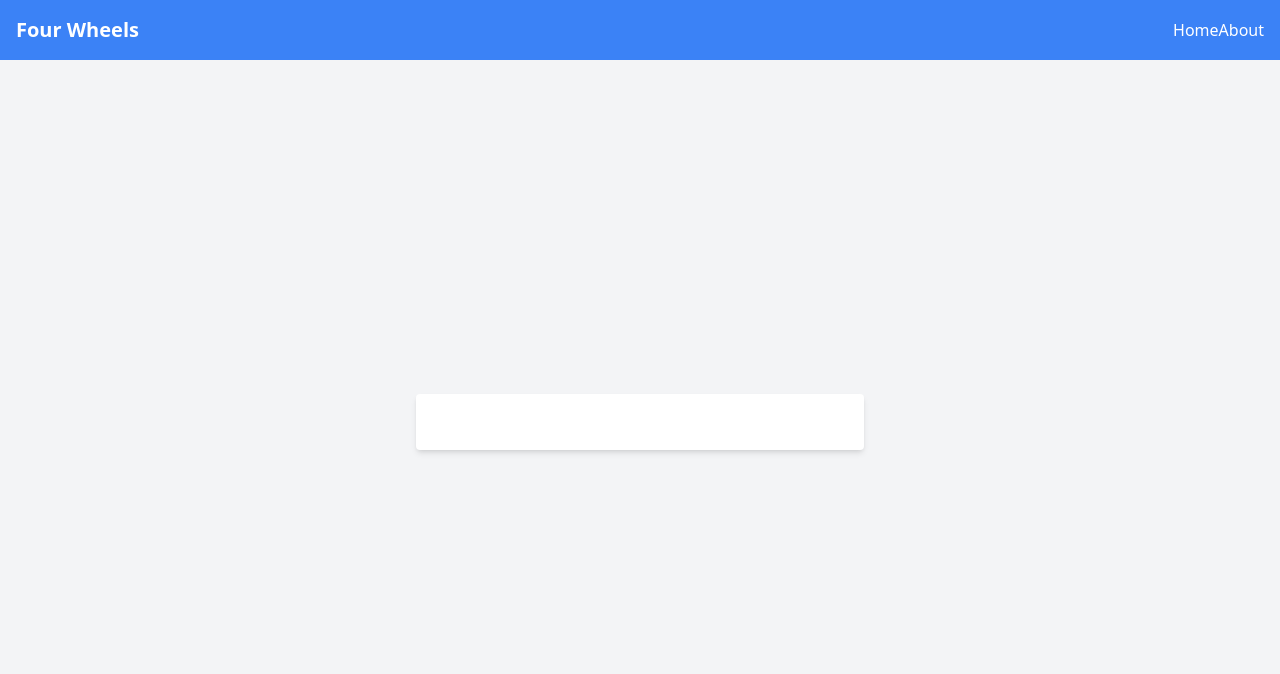
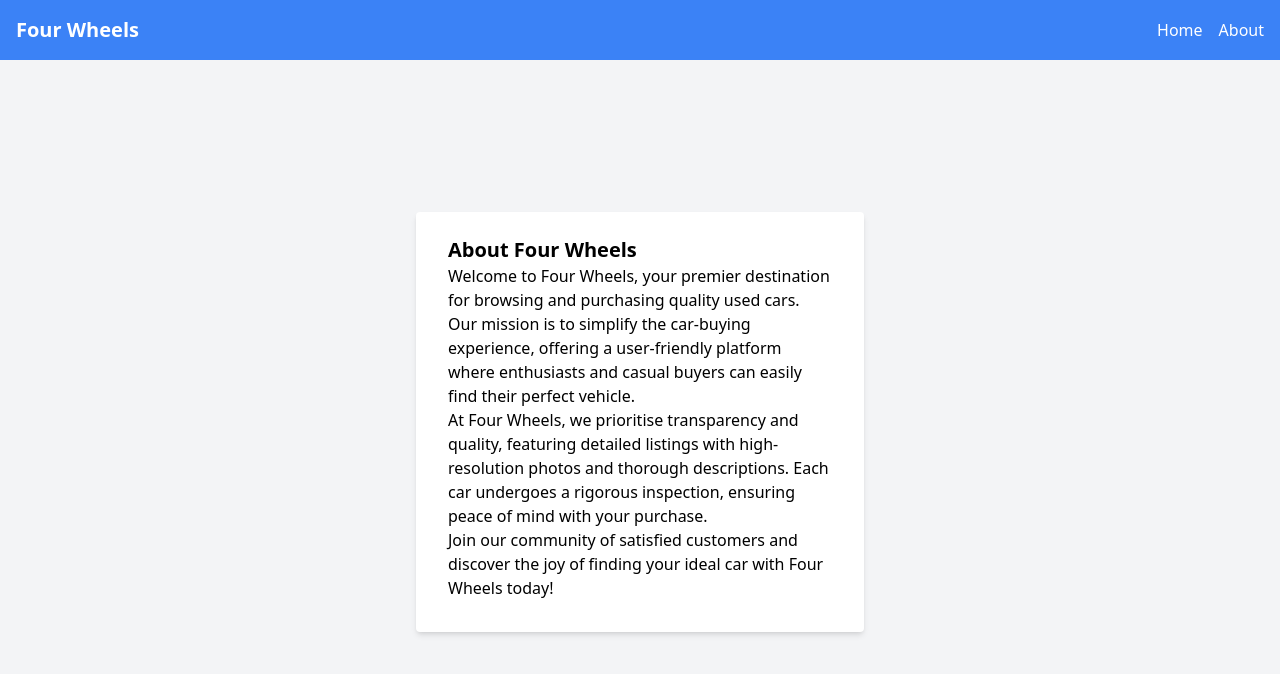
Before and after one commit to HieuJamesNg204/vuejs-four-wheels, a Vue app: page /fourwheels/about in a window 1280 px wide. Shown: the top 674 px of the page. Built offline with nearby package versions, Linux system fonts and the light colour scheme.

Commit message:
Update four wheels frontend

```diff
--- a/src/layout/Navbar.vue
+++ b/src/layout/Navbar.vue
@@ -3,7 +3,7 @@
         <div class="container mx-auto flex justify-between items-center">
             <div class="text-white font-bold text-xl">Four Wheels</div>
             <div>
-                <router-link to="/fourwheels" class="text-white mr4">Home</router-link>
+                <router-link to="/fourwheels" class="text-white mr-4">Home</router-link>
                 <router-link to="/fourwheels/about" class="text-white">About</router-link>
             </div>
         </div>
--- /dev/null
+++ b/src/pages/About.vue
@@ -0,0 +1,17 @@
+<template>
+    <div>
+        <h1 class="text-black font-bold text-xl">About Four Wheels</h1>
+        <p>
+            Welcome to Four Wheels, your premier destination for browsing and purchasing quality used cars.
+            Our mission is to simplify the car-buying experience, offering a user-friendly platform where enthusiasts
+            and casual buyers can easily find their perfect vehicle.
+        </p>
+        <p>
+            At Four Wheels, we prioritise transparency and quality, featuring detailed listings with high-resolution photos
+            and thorough descriptions. Each car undergoes a rigorous inspection, ensuring peace of mind with your purchase.
+        </p>
+        <p>
+            Join our community of satisfied customers and discover the joy of finding your ideal car with Four Wheels today!
+        </p>
+    </div>
+</template>
--- a/src/router/index.js
+++ b/src/router/index.js
@@ -1,10 +1,12 @@
 import { createRouter, createWebHistory } from "vue-router";
 import Login from '@/pages/Login.vue';
 import Register from "@/pages/Register.vue";
+import About from "@/pages/About.vue";
 
 const routes = [
     { path: '/fourwheels/login', component: Login },
     { path: '/fourwheels/register', component: Register },
+    { path: '/fourwheels/about', component: About },
     { path: '/fourwheels', redirect: '/fourwheels/login' }
 ];
 
```
